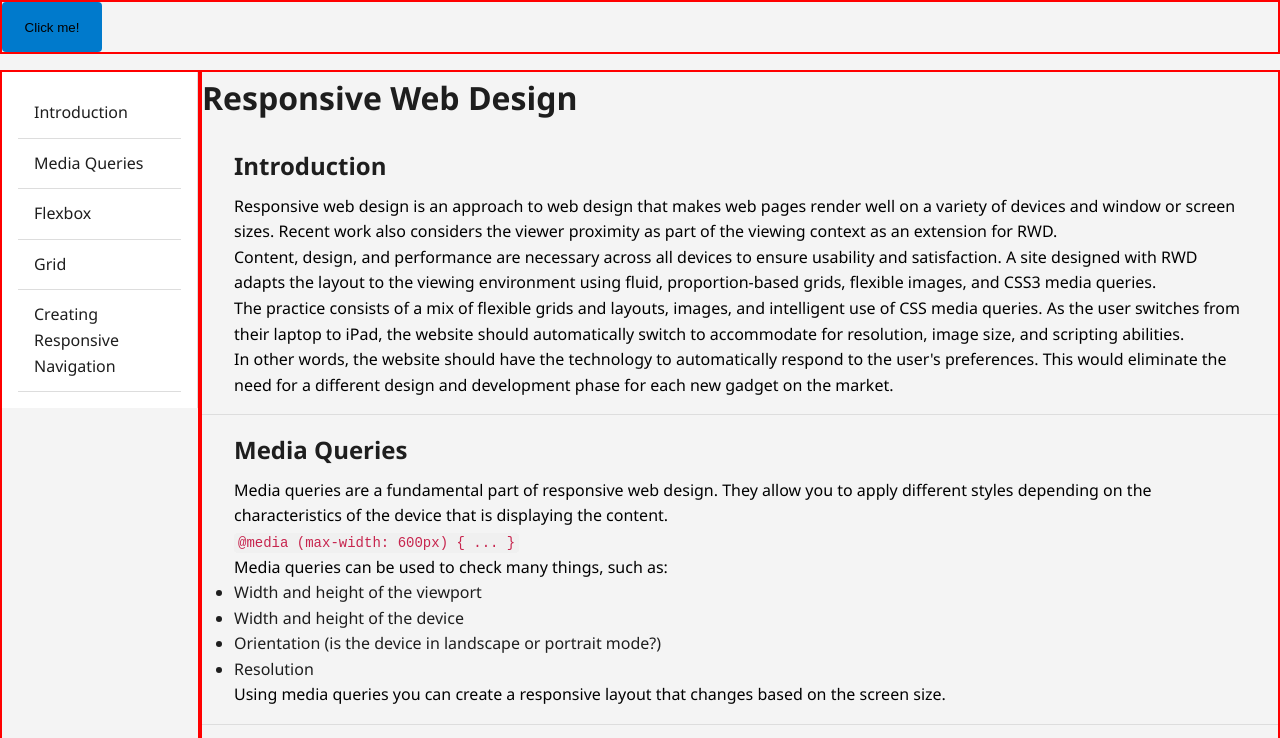
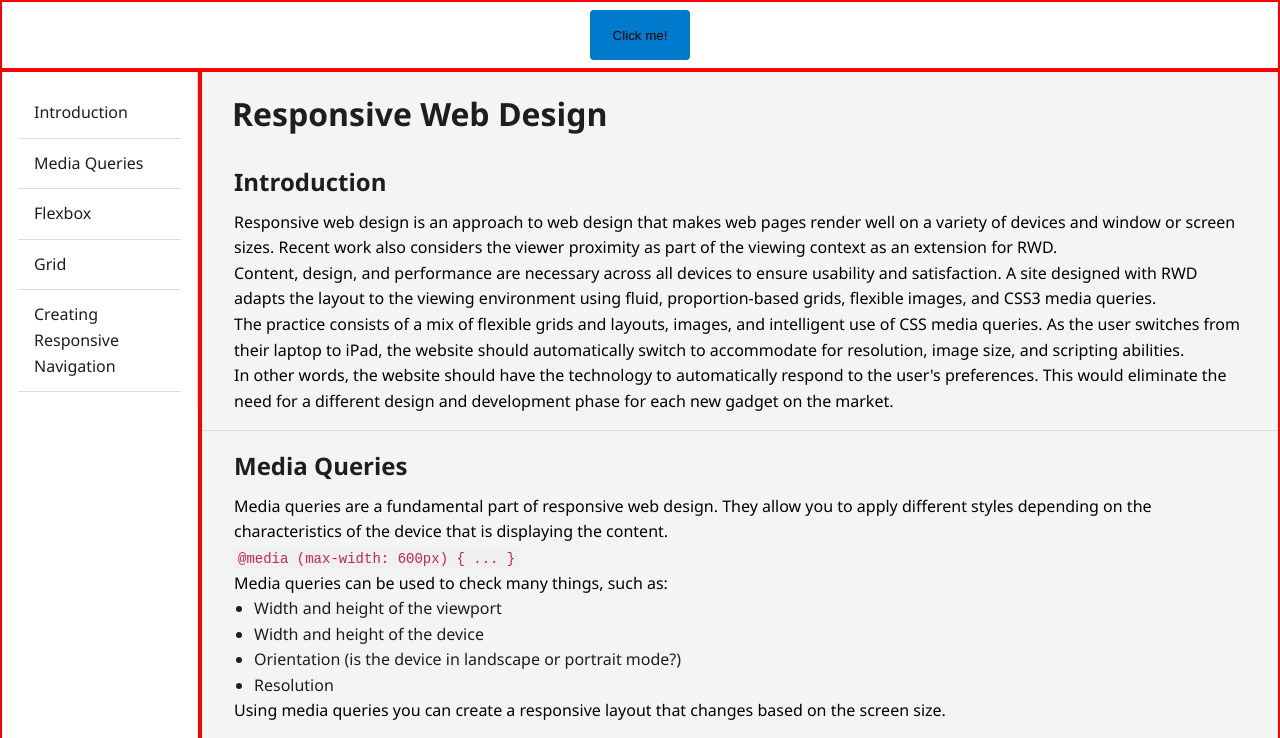
Before and after one commit to MrHryhorii/extraOppgave001, a plain HTML site: page index.html in a window 1280 px wide. Shown: the top 738 px of the page. Drawn offline with Linux system fonts and the light colour scheme.

Commit message:
extra-style-fix

```diff
--- a/index.html
+++ b/index.html
@@ -75,6 +75,7 @@
                     <h2>Grid</h2>
                     <p>CSS Grid Layout is a two-dimensional layout system for the web. It lets you layout items in rows and columns, and has many features that make building complex layouts straightforward.</p>
                     <p>To get started with CSS Grid, you need to define a container element as a grid with the <code>display: grid;</code> property:</p>
+                    <pre>
 <code>
     .container {
         display: grid;
@@ -82,6 +83,7 @@
         grid-gap: 10px;
     }
 </code>
+                    </pre>
                     <p>This example creates a grid with three equal-width columns and a 10px gap between them.</p>
                     <p>Some common grid properties include:</p>
                     <ul>
@@ -96,6 +98,7 @@
                     <h2>Creating Responsive Navigation</h2>
                     <p>Creating responsive navigation is essential for a good user experience. Here's how you can do it:</p>
                     <p>First, create the HTML structure:</p>
+                    <pre>
 <code>
 &lt;nav id="navbar"&gt;
     &lt;header&gt;Documentation&lt;/header&gt;
@@ -107,6 +110,7 @@
     &lt;a class="nav-link" href="#Creating_Responsive_Navigation"&gt;Creating Responsive Navigation&lt;/a&gt;
 &lt;/nav&gt;
 </code>
+                    </pre>
                     <p>Then, use CSS to style it and make it responsive:</p>
                     <pre>
 <code>
--- a/style.css
+++ b/style.css
@@ -33,11 +33,15 @@ footer{
 header{
     position: fixed;
     width: 100%;
+
+    display: flex;
+    justify-content: center;
 }
 
 .div-btn{
     min-width: fit-content;
     max-width: 100%;
+    margin: 8px 8px;
 }
 
 .div-btn button{
@@ -69,6 +73,10 @@ header, footer, section{
     border: 2px red solid;
 }
 
+.content li{
+    margin-left: 20px;
+}
+
 /* ======== MODE STYLE ======== */
 
 
@@ -82,6 +90,10 @@ body{
     font-size: 16px;
 }
 
+header, footer{
+    background-color: #ffffff;
+}
+
 /* Headings */
 h1, h2{
     font-weight: 600;
@@ -91,6 +103,9 @@ h1, h2{
 
 h1{
     font-size: 32px;
+
+    margin-left: 30px;
+    margin-top: 16px;
 }
 h2{
     font-size: 24px;
@@ -127,6 +142,11 @@ nav ul{
     border-right: 1px solid #dddddd;
     height: 100%;
 }
+
+.navigation{
+    background-color: #ffffff;
+}
+
 nav li{
     padding: 12px 16px;
     border-bottom: 1px solid #dddddd;
```
Lines whose indentation alone changed are shown as unchanged.
